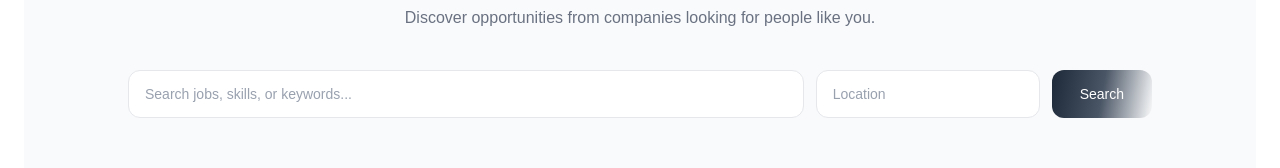
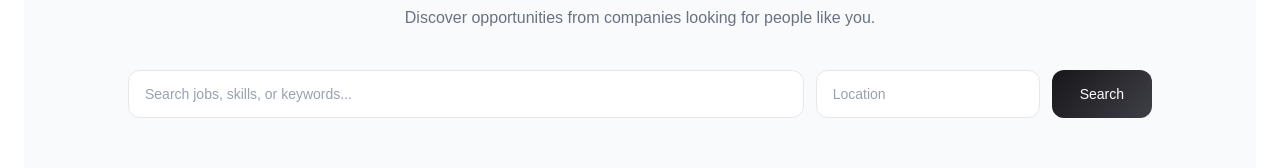
Before and after one commit to krishansah13/HireBro, a Next.js app: page /jobs in a window 1280 px wide. Shown: the part 238-406 px from the top of the page. Built offline with nearby package versions, Linux system fonts and the light colour scheme; no server answers; the database is empty.

Commit message:
style: Update button styles in Filters and SearchForm components for improved user interaction

```diff
--- a/src/components/Filters.tsx
+++ b/src/components/Filters.tsx
@@ -100,7 +100,7 @@ export default function Filters({
                 <button
                     type="button"
                     onClick={handleClear}
-                    className="text-xs text-gray-300 hover:text-black"
+                    className="text-xs text-gray-300 hover:cursor-pointer"
                 >
                     Clear
                 </button>
--- a/src/components/SearchForm.tsx
+++ b/src/components/SearchForm.tsx
@@ -25,7 +25,7 @@ export default function SearchForm({params}: {params: JobSearchProps;}) {
                 <input type="hidden" name="sort" value={params.sort}/>
             )}
 
-            <button type="submit" className="h-12 rounded-xl bg-linear-100 from-gray-800 via-gray-600 to-mauve-900 px-7 text-sm font-medium text-white transition hover:scale-105 cursor-pointer h">
+            <button type="submit" className="h-12 rounded-xl bg-linear-130 from-zinc-900  to-zinc-700 px-7 text-sm font-medium text-white transition hover:scale-105 cursor-pointer h">
                 Search
             </button>
         </form>
```
